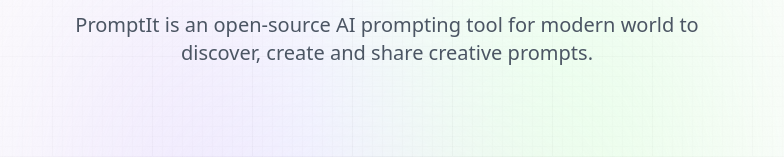
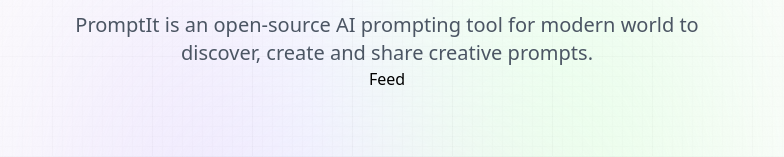
Before and after one commit to HuSTLeR1709/promptit, a Next.js app: page / in a window 1280 px wide. Shown: the part 149-306 px from the top of the page, without its empty margins (253-1037 px from the left). Built offline with nearby package versions, Linux system fonts and the light colour scheme.

Commit message:
addedComp

```diff
--- a/app/page.jsx
+++ b/app/page.jsx
@@ -1,3 +1,4 @@
+import Feed from '@components/Feed'
 const Home = () => {
   return (
     <section className="w-full flex-center flex-col">
@@ -9,6 +10,7 @@
         PromptIt is an open-source AI prompting tool for modern world to discover, create and share creative prompts.
       </p>
     {/* Feed */}
+    <Feed/>
 
     </section>
   );
```
